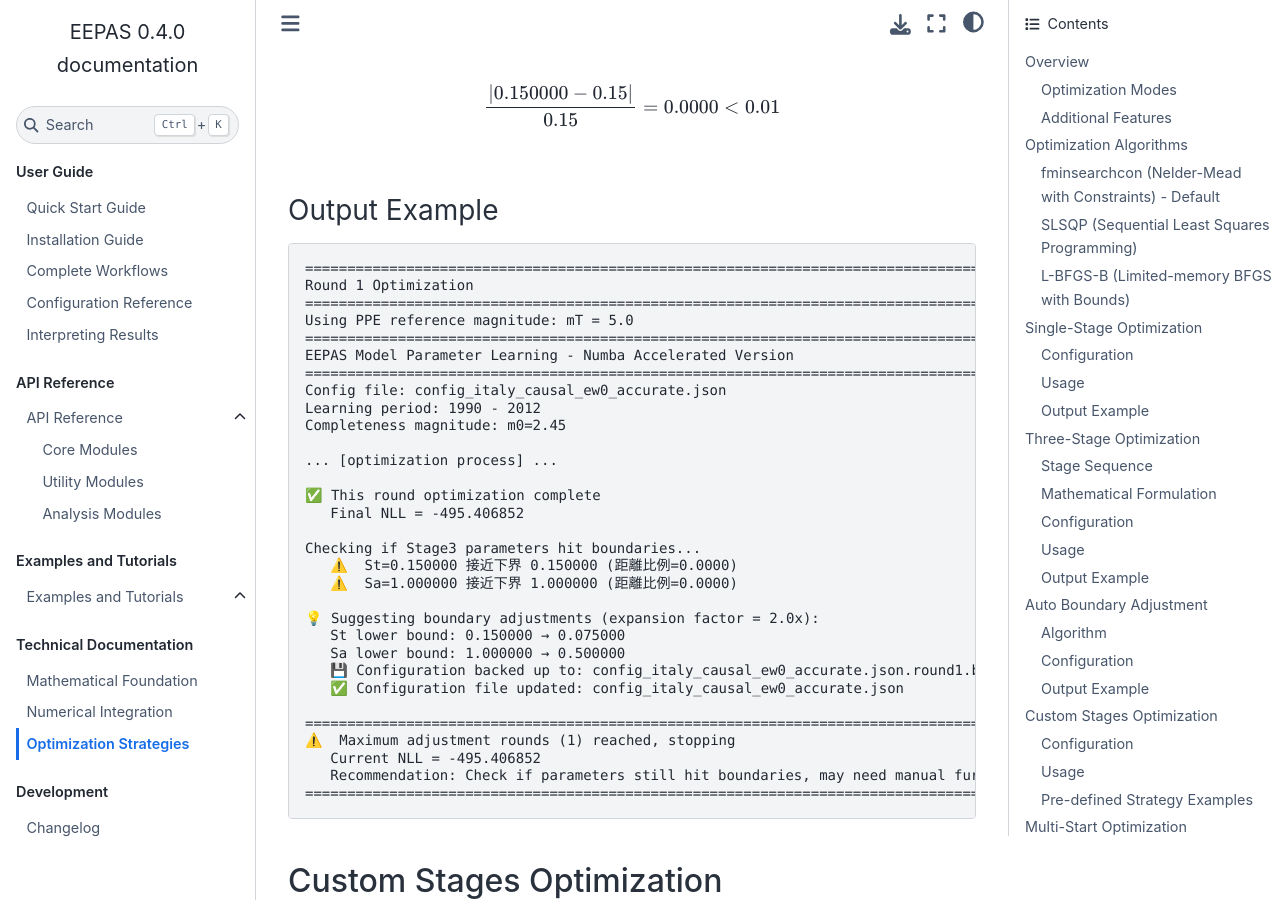
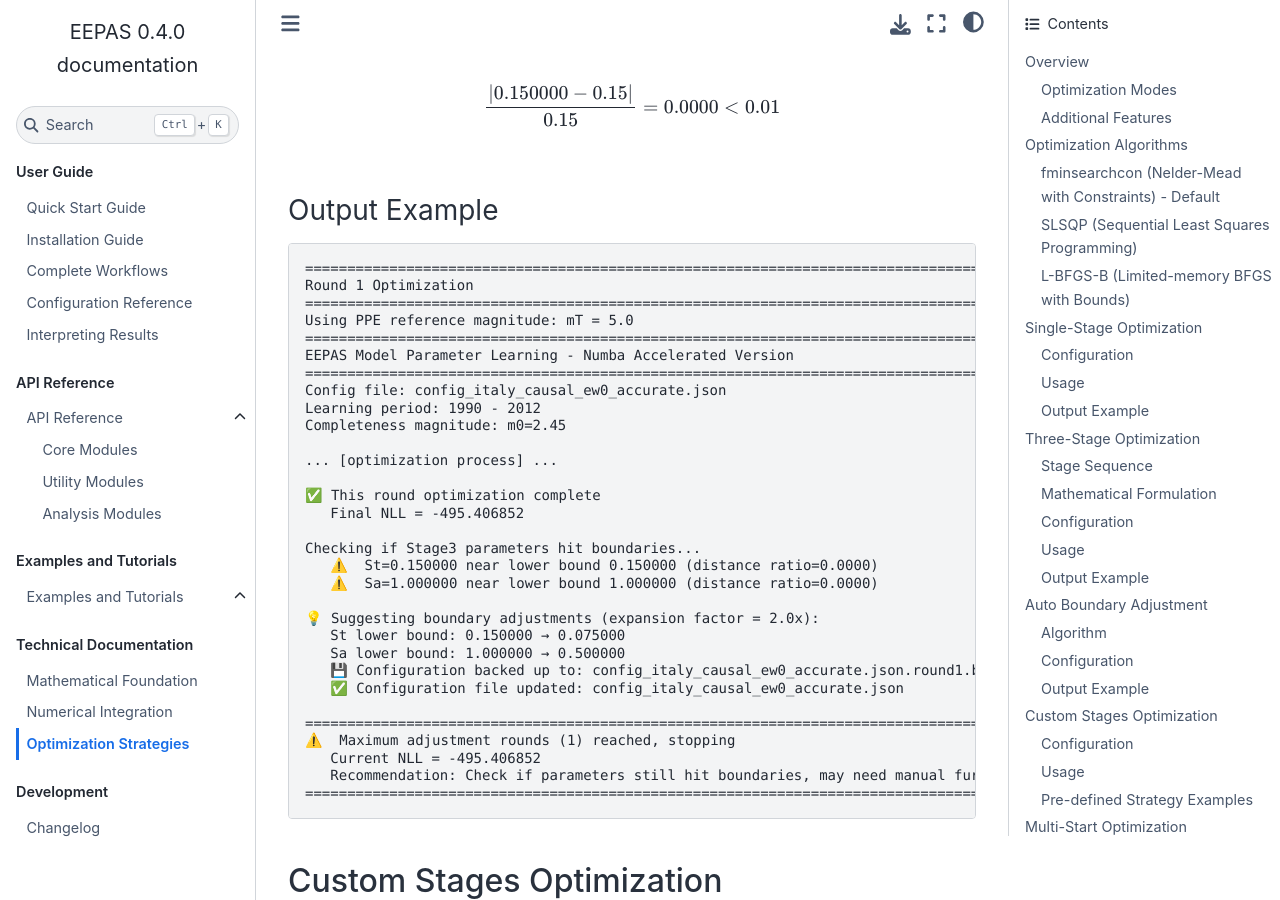
Before and after one commit to phonchi/EEPAS, a Sphinx documentation site: the page built from docs/source/technical/optimization.rst, in a window 1280 px wide and 900 px high, scrolled down 9123 px. Built offline with Sphinx 7.4.7 and the Sphinx Book theme 1.1.4, drawn with Linux system fonts in a browser that asks for light colours; pages that are not in the unit, such as notebooks, are missing from menus.

Commit message:
Translate Chinese text in optimization.rst example output
## Summary

Translated Chinese warning messages in the boundary adjustment example
output to English for consistency.

## Changes

**docs/source/technical/optimization.rst**

Line 434-435:
- Before: "接近下界" (near lower bound), "距離比例" (distance ratio)
- After: "near lower bound", "distance ratio"

## Context

These lines appear in an example output showing boundary adjustment
warnings during EEPAS optimization.

🤖 Generated with [Claude Code](https://claude.com/claude-code)

```diff
--- a/docs/source/technical/optimization.rst
+++ b/docs/source/technical/optimization.rst
@@ -431,8 +431,8 @@ Output Example
       Final NLL = -495.406852
 
    Checking if Stage3 parameters hit boundaries...
-      ⚠️  St=0.150000 接近下界 0.150000 (距離比例=0.0000)
-      ⚠️  Sa=1.000000 接近下界 1.000000 (距離比例=0.0000)
+      ⚠️  St=0.150000 near lower bound 0.150000 (distance ratio=0.0000)
+      ⚠️  Sa=1.000000 near lower bound 1.000000 (distance ratio=0.0000)
 
    💡 Suggesting boundary adjustments (expansion factor = 2.0x):
       St lower bound: 0.150000 → 0.075000
```
